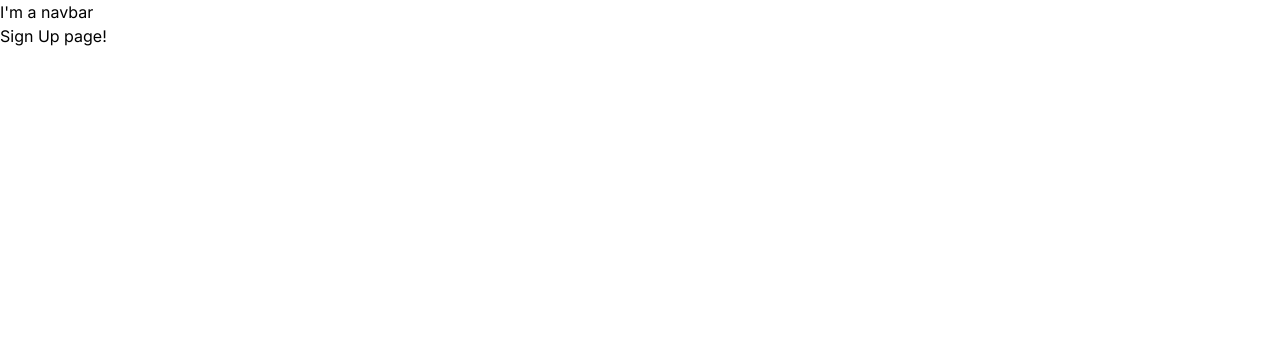
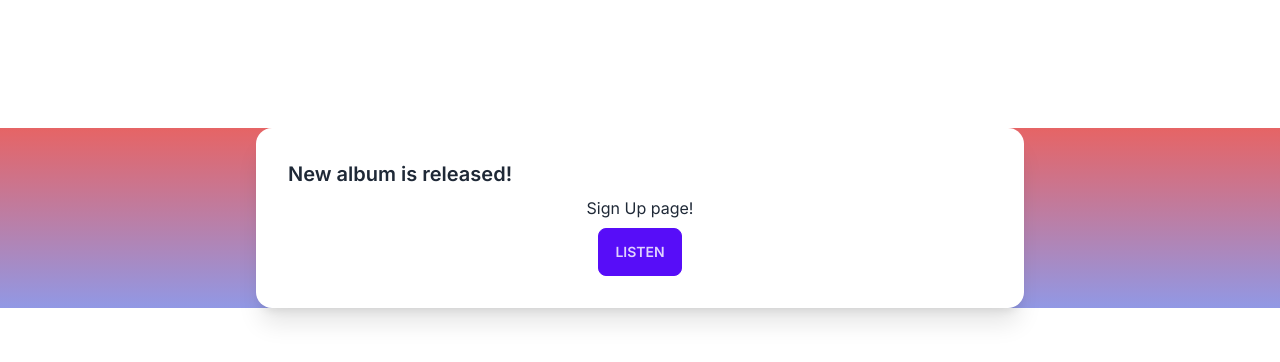
Before and after one commit to abdelaziz86/BudgetTrackerApp-Next.js-Frontend, a Next.js app: page /pages/signup in a window 1280 px wide. Shown: the top 362 px of the page. Built offline with nearby package versions, Linux system fonts and the light colour scheme.

Commit message:
user layout

```diff
--- a/app/page.tsx
+++ b/app/page.tsx
@@ -2,7 +2,7 @@ import Image from 'next/image'
 
 export default function Home() {
   return (
-    <main className="flex min-h-screen flex-col items-center justify-between p-24">
+    <main className="flex min-h-screen flex-col items-center justify-between p-24" >
 
     </main>
   )
--- a/app/pages/user/UserLayout.tsx
+++ b/app/pages/user/UserLayout.tsx
@@ -6,9 +6,22 @@ interface UserLayoutProps {
 
 const UserLayout: React.FC<UserLayoutProps> = ({ children }) => {
   return (
-    <div className="user-layout">
-      <div>I'm a navbar</div>
-      {children}
+      <div className="user-layout" style={{
+          "background": "linear-gradient(#e66465, #9198e5)"
+      }}>
+
+          <center>
+            <div className="card lg:card-side bg-base-100 shadow-xl" style={{"width" : "60%", "marginTop" : "10%"}}>
+                <div className="card-body">
+                    <h2 className="card-title">New album is released!</h2>
+                    {children}
+                    <div className="card-actions justify-center">
+                    <button className="btn btn-primary">Listen</button>
+                </div>
+            </div>
+            </div>
+        </center>
+
     </div>
   );
 };
--- a/tailwind.config.ts
+++ b/tailwind.config.ts
@@ -15,6 +15,6 @@ const config: Config = {
       },
     },
   },
-  plugins: [],
+  plugins: [require("daisyui")],
 }
 export default config
```
